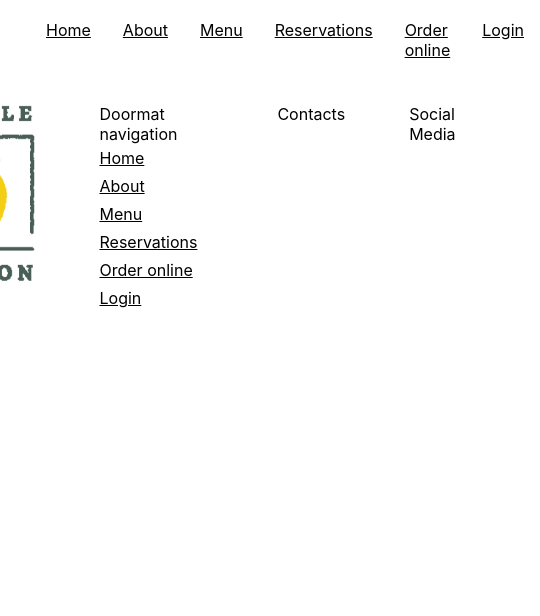
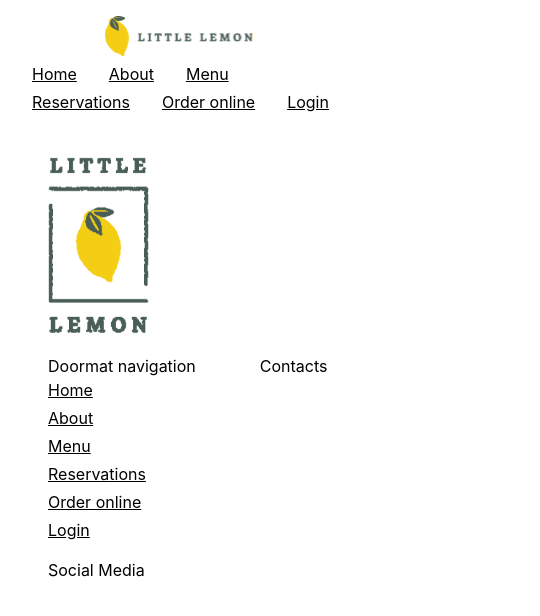
Before and after one commit to sharashero/little-lemon, a React (Create React App) app: page / in a window 390 px wide. Shown: the top 616 px of the page, 540 px wide, since content can reach past the window. Built offline with nearby package versions, Linux system fonts and the light colour scheme.

Commit message:
added flex-wrap for responsiveness

```diff
--- a/src/index.css
+++ b/src/index.css
@@ -20,6 +20,8 @@ code {
 
 nav ul {
   display: flex;
+  max-width: 100%;
+  flex-wrap: wrap;
   list-style: none;
 }
 
@@ -35,6 +37,8 @@ nav a {
 header {
   padding: 1rem;
   display: flex;
+  max-width: 100%;
+  flex-wrap: wrap;
   align-items: center;
   justify-content: center;
 }
@@ -42,8 +46,9 @@ header {
 footer {
   padding: 1rem;
   display: flex;
+  max-width: 100%;
+  flex-wrap: wrap;
   align-items: flex-start;
-  justify-content: center;
 }
 
 footer > * {
@@ -65,3 +70,9 @@ footer nav li {
 .logo-footer img {
   height: 180px;
 }
+
+@media screen and (min-width: 796px) {
+  footer {
+    justify-content: center;
+  }
+}
```
